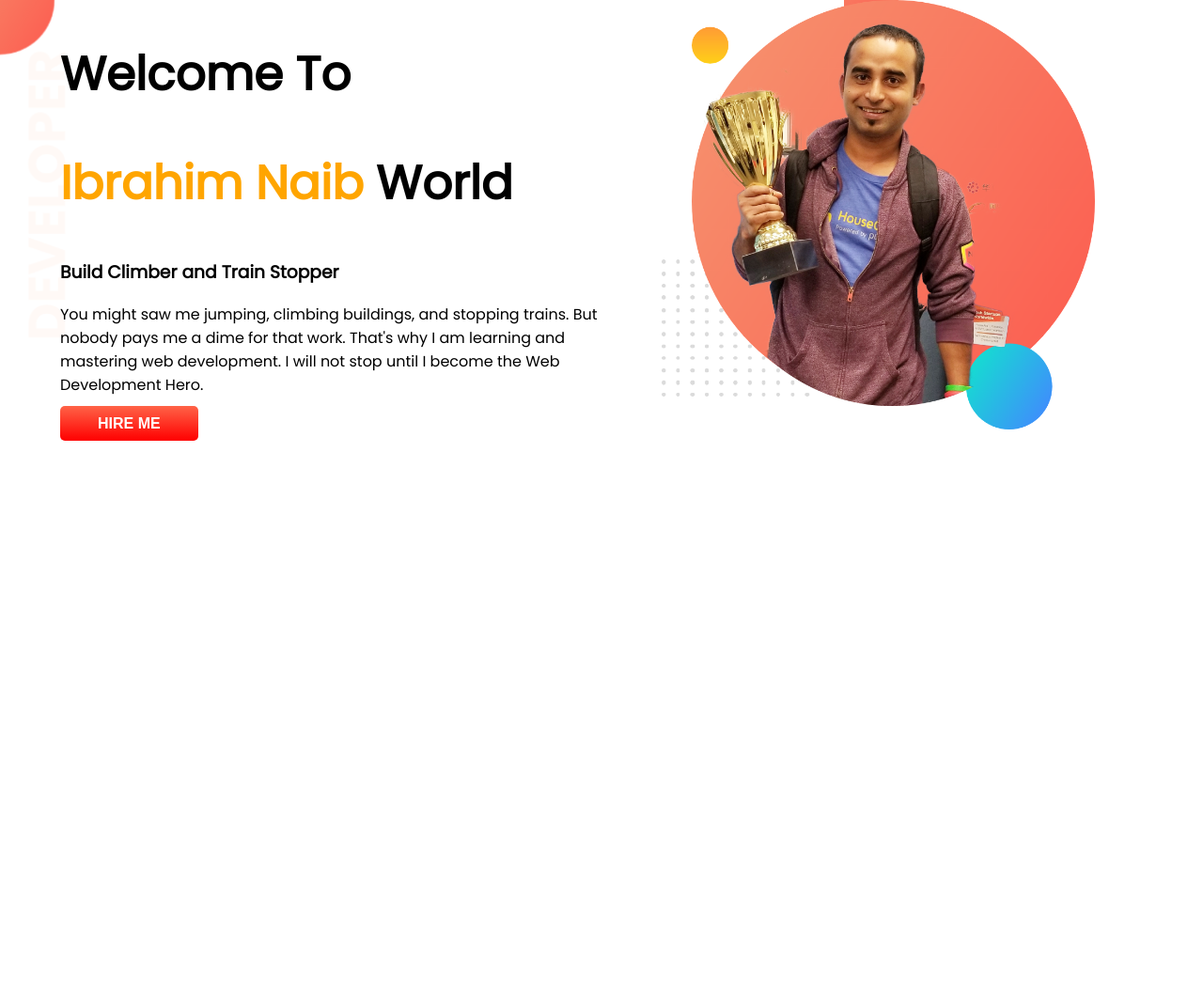
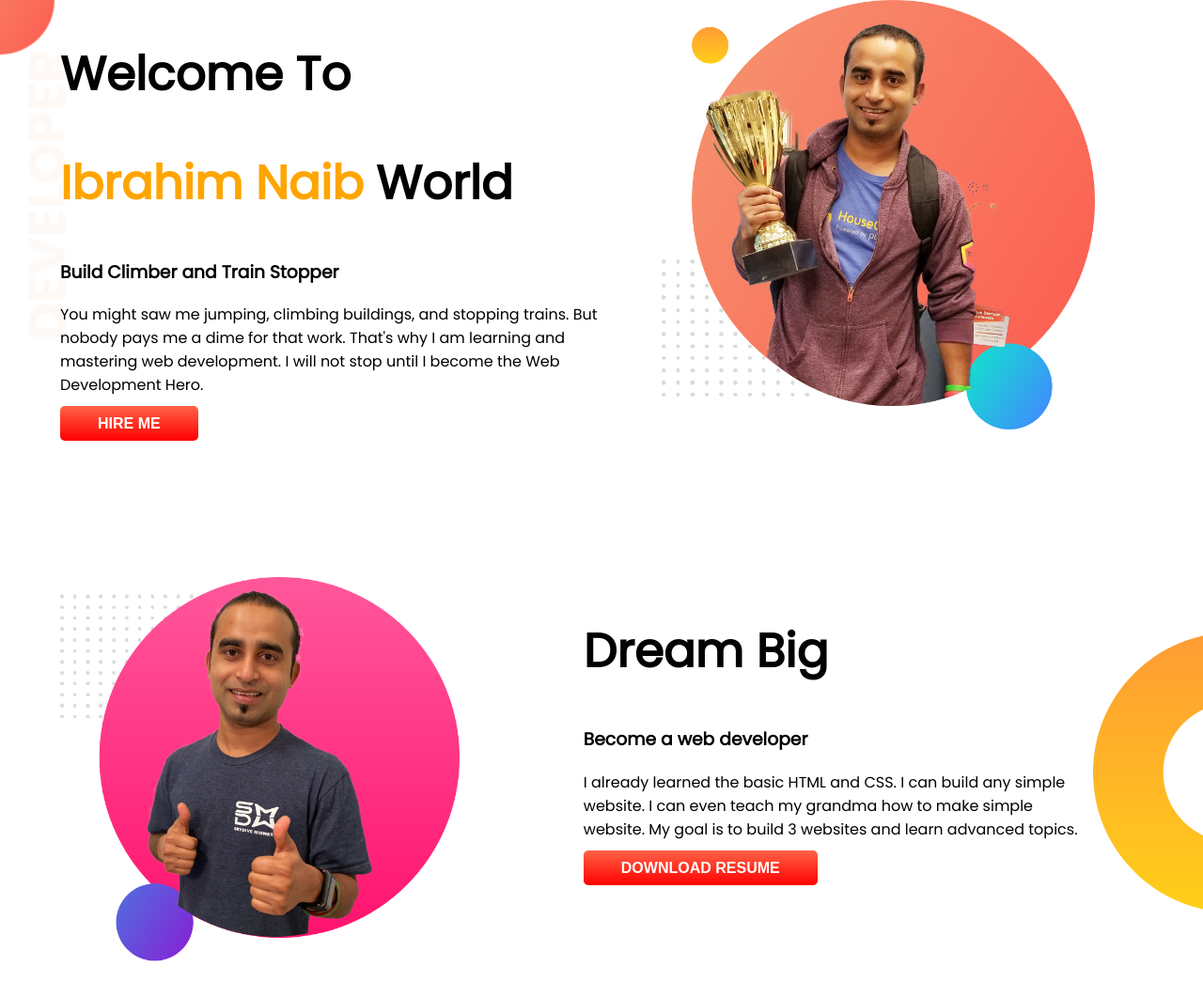
Before and after one commit to ibrahimkhan192/Developer-protfolio, a plain HTML site: page index.html in a window 1280 px wide. Shown: the whole page at 94% size. Before the commit the page ends 800 px from the top, so only its background shows below. Drawn offline with Linux system fonts and the light colour scheme.

Commit message:
added new

```diff
--- a/index.html
+++ b/index.html
@@ -12,6 +12,8 @@
 
 </head>
 <body>
+
+ <!-- -----------Top banner First------------------- -->
         <section class="top-banner">
                 <div class="top-part">
                        <h1> Welcome To</h1>
@@ -25,5 +27,19 @@
                     <img src="./images/jhankar.png" alt="">
                 </div>
       </section>
+
+ <!----------------- Top Banner Two----------------- -->
+      <section class="top-banner2">
+                <div class="top-part1">
+                     <img src="./images/jhankar2.png" alt="">
+                </div>
+
+                <div class="top-part2">
+                    <h1> Dream Big </h1>
+                    <h3>Become a web developer</h3>
+                    <p>I already learned the basic HTML and CSS. I can build any simple website. I can even teach my grandma how to make simple website. My goal is to build 3 websites and learn advanced topics.</p>
+                    <a target="_blank" class="btn-two" href="#">download resume</a>
+                </div>
+      </section>
 </body>
 </html>
--- a/style.css
+++ b/style.css
@@ -13,12 +13,17 @@ h1{
 
 section{
  display: flex;
+ margin-bottom: 150px;
 }
 
 
 .top-part{
  width: 50%;
  padding-left: 5%;
+}
+
+.top-banner2{
+ margin-top: 20px;
 }
 
 .top-part img{
@@ -33,9 +38,48 @@ section{
  font-weight: 700;
  font-family:sans-serif;
  color:white;
+ text-transform: uppercase;
+}
+
+.btn-two{
+ margin-top:50px;
+ text-decoration: none;
+ background-image: linear-gradient(tomato, red);
+ padding: 10px 40px;
+ border-radius: 5px;
+ font-weight: 700;
+ font-family:sans-serif;
+ color:white;
+ text-transform: uppercase;
 }
 
 .top-banner{
  background-image: url(./images/top-banner.png);
- background-repeat: no;
+ background-repeat:no-repeat;
 }
+
+/* Top-banner secound */
+
+.top-part1{
+ width: 50%;
+ padding-left: 5%;
+ padding-right: 2%;
+
+}
+
+.top-part2{
+ width: 50%;
+ padding-right: 10%;
+
+}
+
+.top-part1 img{
+ width: 80%;
+}
+
+
+.top-banner2{
+ background-image: url(./images/dream-bg.png);
+ background-repeat: no-repeat;
+ background-position: right;
+}
```
